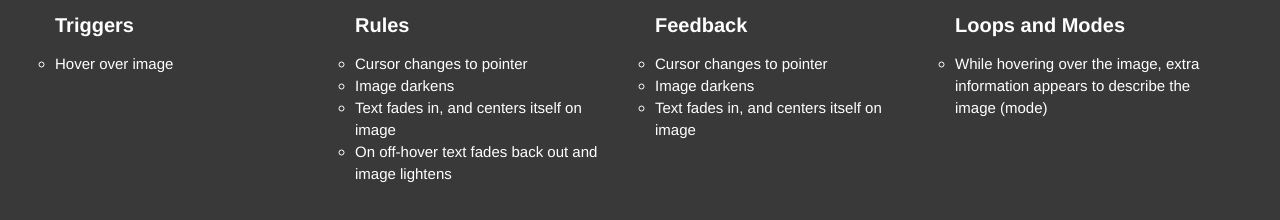
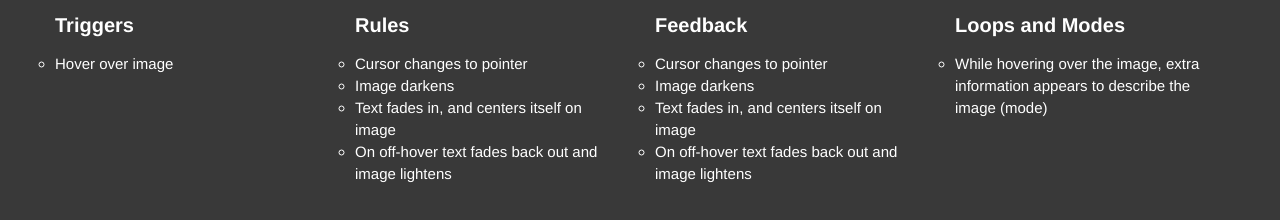
Before and after one commit to Kdolphin2284/idm241-kpd46, a plain HTML site: page Alpha/Build/index.html in a window 1280 px wide. Shown: the part 612-832 px from the top of the page. Drawn offline with Linux system fonts and the light colour scheme.

Commit message:
Final Update Part 4 - Alpha Build
Matched Rules with Feedback.

```diff
--- a/Alpha/Build/index.html
+++ b/Alpha/Build/index.html
@@ -63,6 +63,7 @@
                             <li>Cursor changes to pointer</li>
                             <li>Image darkens</li>
                             <li>Text fades in, and centers itself on image</li>
+                            <li>On off-hover text fades back out and image lightens</li>
                         </ul>
                     </div>
                     <div class="col-1-4">
```
